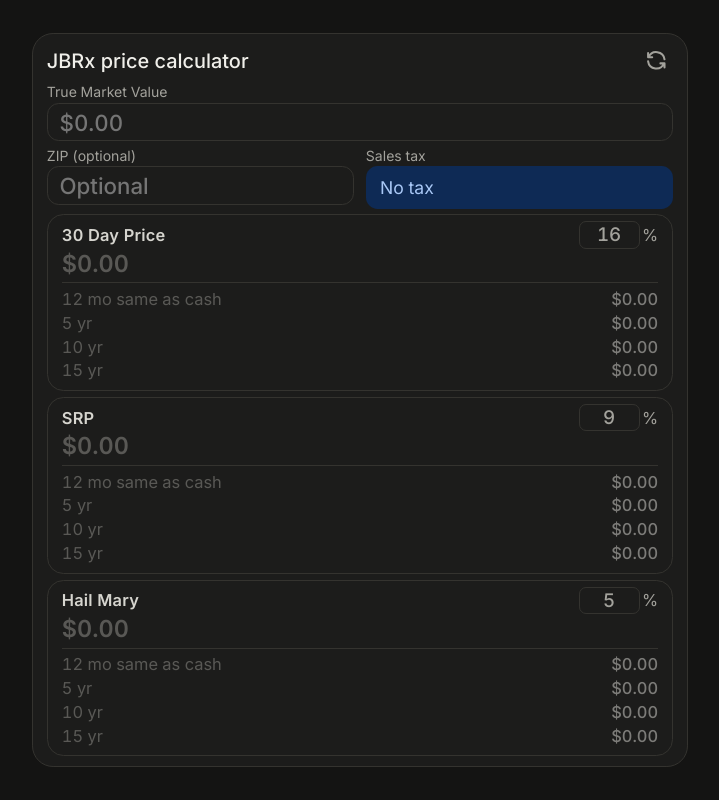
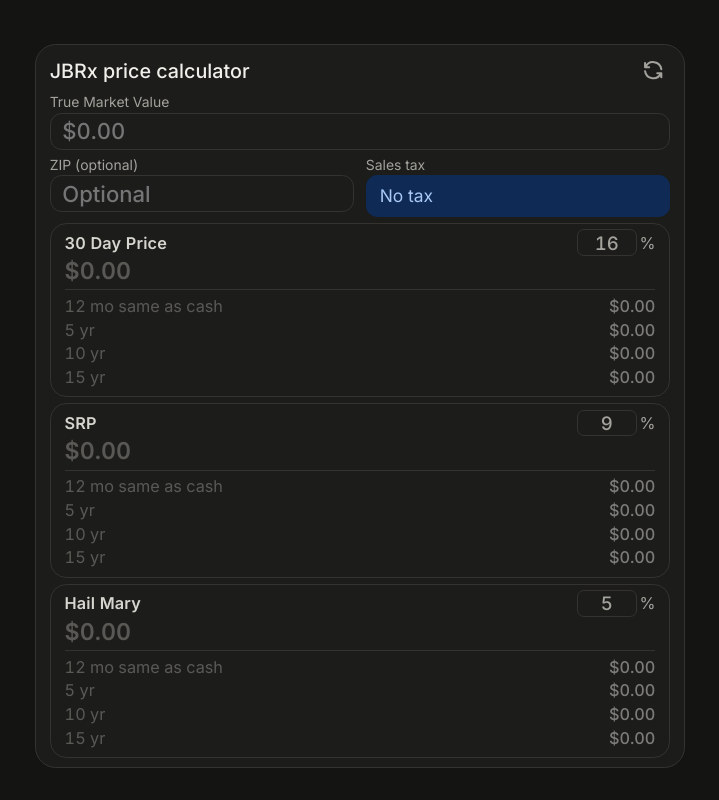
Before and after one commit to Wiggle-AI/jbrx-calc, a plain HTML site: page index.html in a window 1280 px wide. Shown: the whole page, without its empty margins (280-999 px from the left). Drawn offline with Linux system fonts and the light colour scheme.

Commit message:
Push calculator down from status bar, fill bottom gap, re-fit after iOS settles
Co-Authored-By: Claude Opus 5.5 <noreply@anthropic.com>
Claude-Session: https://claude.ai/code/session_01EFjaq9uu3bkXi2GzMwPYCo

```diff
--- a/index.html
+++ b/index.html
@@ -80,6 +80,7 @@ body{display:flex;flex-direction:column}
 .calc-wrap .pays span:last-child{font-weight:500}
 .calc-wrap .amt.empty{color:var(--jb-dim);opacity:.45}
 .calc-wrap .pays .empty span{opacity:.45}
+body{padding-top:calc(16px + env(safe-area-inset-top,0px))!important}
 </style></head><body><div id="app"></div><script>
 (()=>{var M=`
 <div class="calc-wrap">
@@ -143,7 +144,7 @@ body{display:flex;flex-direction:column}
     if(ok(hi))lo=hi;else{for(var i=0;i<16;i++){var m=(lo+hi)/2;if(ok(m))lo=m;else hi=m;}}
     app.style.zoom=lo.toFixed(4);
     var free=limit-sent.getBoundingClientRect().top;
-    if(free>4){var x=Math.min(9,free*0.8/lo/11);for(var k=0;k<6;k++){wrap.style.setProperty("--x",x.toFixed(2)+"px");if(sent.getBoundingClientRect().top<=limit)break;x*=0.8;}if(sent.getBoundingClientRect().top>limit)wrap.style.setProperty("--x","0px");}
+    if(free>4){var x=Math.min(16,free*0.97/lo/11);for(var k=0;k<6;k++){wrap.style.setProperty("--x",x.toFixed(2)+"px");if(sent.getBoundingClientRect().top<=limit)break;x*=0.8;}if(sent.getBoundingClientRect().top>limit)wrap.style.setProperty("--x","0px");}
     saved.forEach(function(s){s[0].innerHTML=s[1];});
     if(mo)mo.observe(app,{childList:true,subtree:true,characterData:true});
   }
@@ -152,6 +153,10 @@ body{display:flex;flex-direction:column}
   document.addEventListener("input",function(e){if(e.target.id==="tmv"||e.target.id==="zip")later();});
   document.addEventListener("change",later);
   window.addEventListener("load",later);later();
+  [150,600,1500].forEach(function(t){setTimeout(later,t);});
+  window.addEventListener("pageshow",later);window.addEventListener("orientationchange",function(){setTimeout(later,300);});
+  document.addEventListener("visibilitychange",function(){if(!document.hidden)setTimeout(later,100);});
+  if(window.visualViewport)visualViewport.addEventListener("resize",function(){if(document.activeElement&&document.activeElement.tagName==="INPUT")return;later();});
   if(document.fonts&&document.fonts.ready)document.fonts.ready.then(later);
   mo=new MutationObserver(later);mo.observe(app,{childList:true,subtree:true,characterData:true});
   document.addEventListener("click",function(e){if(e.target.closest&&e.target.closest("#reset"))setTimeout(later,0);});
```
